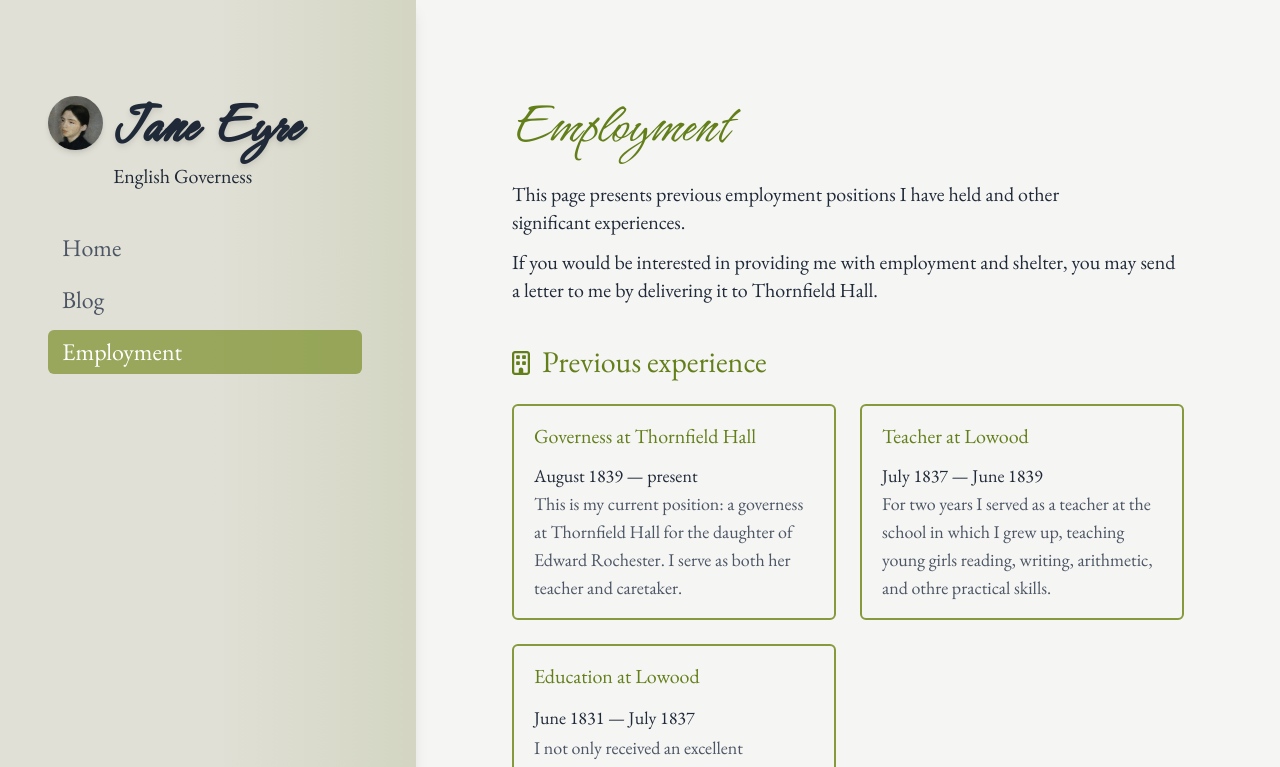
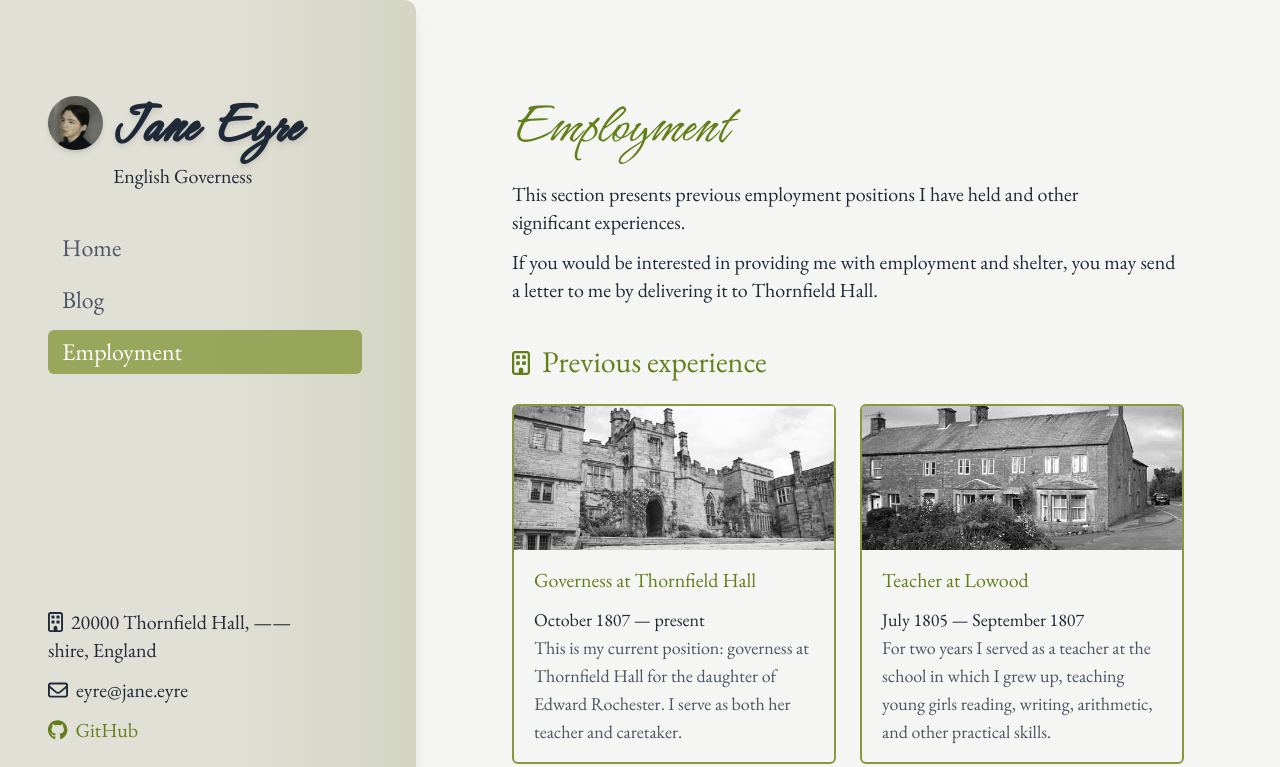
Before and after one commit to jakeo-dev/jane-eyre-website, a Next.js app: page /employment in a window 1280 px wide. Shown: the top 767 px of the page. Built offline with nearby package versions, Linux system fonts and the light colour scheme.

Commit message:
add contact info

```diff
--- a/src/components/Sidebar.tsx
+++ b/src/components/Sidebar.tsx
@@ -2,7 +2,9 @@ import Link from "next/link";
 import Image from "next/image";
 import { useState } from "react";
 import { FontAwesomeIcon } from "@fortawesome/react-fontawesome";
-import { faEllipsis } from "@fortawesome/free-solid-svg-icons";
+import { faBox, faEllipsis } from "@fortawesome/free-solid-svg-icons";
+import { faGithub } from "@fortawesome/free-brands-svg-icons";
+import { faBuilding, faEnvelope } from "@fortawesome/free-regular-svg-icons";
 
 export default function Sidebar(props: {
   currentPage: string;
@@ -28,8 +30,9 @@ export default function Sidebar(props: {
       <div
         className={`${props.font2} ${
           sidebarVisible ? "fadeOut" : "fadeIn"
-        } lg:fadeOut lg:h-full lg:w-[26rem] bg-stone-200 rounded-xl lg:rounded-none shadow-lg lg:bg-gradient-to-r from-hazel-400/10 via-hazel-400/10 to-hazel-500/20 px-8 lg:px-12 py-12 lg:py-24 mt-2 lg:mt-0`}
+        } lg:fadeOut lg:h-full lg:w-[26rem] bg-stone-200 rounded-xl lg:rounded-l-none shadow-lg lg:bg-gradient-to-r from-hazel-400/10 via-hazel-400/10 to-hazel-500/20 px-8 lg:px-12 py-12 lg:py-24 mt-2 lg:mt-0`}
       >
+        <div className="lg:h-full mb-12 lg:mb-0">
           <div className="flex items-start">
             <Image
               src="/jane-eyre.png"
@@ -80,6 +83,26 @@ export default function Sidebar(props: {
             </Link>
           </div>
         </div>
+
+        <div className="lg:-mt-24">
+          <h6 className="text">
+            <FontAwesomeIcon icon={faBuilding} className="mr-2" />
+            20000 Thornfield Hall, ——shire, England
+          </h6>
+          <h6 className="text my-3">
+            <FontAwesomeIcon icon={faEnvelope} className="mr-2" />
+            eyre@jane.eyre
+          </h6>
+          <a
+            href="https://github.com/jakeo-dev/jane-eyre-website"
+            target="_blank"
+            className="text text-hazel-600 hover:underline"
+          >
+            <FontAwesomeIcon icon={faGithub} className="mr-2" />
+            GitHub
+          </a>
+        </div>
+      </div>
     </div>
   );
 }
--- a/src/pages/blog.tsx
+++ b/src/pages/blog.tsx
@@ -51,40 +51,44 @@ export default function Blog() {
           <FontAwesomeIcon icon={faMessage} className="text-2xl mr-3" />
           Posts
         </h2>
+
         <div className="flex flex-col gap-y-6 max-w-[50rem]">
           <div className="rounded-md border-2 border-hazel-500 px-5 py-4">
             <h3 className="text text-2xl text-hazel-600">
-              The Signifiance of A Supportive Upbringing
+              A Reflection of My Time as a Governess
             </h3>
-            <h4 className="text text-lg">February 7th, 1842</h4>
+            <h4 className="text text-lg">March 7th, 1808</h4>
             <h4 className="text text-lg fade-text text-gray-600">
-              It felt like only yesterday when the boy who went by the name of
-              John Reed began to corner me, calling me a dependent, a rat, and
-              every other insult one could imagine...
+              My time as a governess began almost immediately after my work as a
+              teacher at Lowood. Both employment experiences have been both
+              enjoyable for me and useful for my life in work; Adèle is someone
+              who I care about dearly, treating her as my daughter, and teaching
+              her to be independent...
             </h4>
           </div>
 
           <div className="rounded-md border-2 border-hazel-500 px-5 py-4">
             <h3 className="text text-2xl text-hazel-600">
-              A Review of My Time as a Governess
+              The Significance of A Supportive Upbringing
             </h3>
-            <h4 className="text text-lg">December 2nd, 1841</h4>
+            <h4 className="text text-lg">May 2nd, 1807</h4>
             <h4 className="text text-lg fade-text text-gray-600">
-              My time as a governess began almost immediately after my work as a
-              teacher at Lowood. Both employment experiences have been both
-              enjoyable for myself and useful for my life in work...
+              It felt like only yesterday when the boy who went by the name of
+              John Reed began to corner me, calling me a dependent, a rat, and
+              every other insult one could imagine. This event had a profound
+              impact, and it changed the course of my life. I had to learn how
+              to defend myself without the help of others...
             </h4>
           </div>
 
           <div className="rounded-md border-2 border-hazel-500 px-5 py-4">
             <h3 className="text text-2xl text-hazel-600">
-              Excellent Books for Reading
+              A Critique of Jonathan Swift's{" "}
+              <span className="italic">Gulliver's Travels</span>
             </h3>
-            <h4 className="text text-lg">September 23rd, 1838</h4>
+            <h4 className="text text-lg">September 23rd, 1804</h4>
             <h4 className="text text-lg fade-text text-gray-600">
-              {`I would say I have read a significant number of stories in my
-              lifetime, both historical and fantastical. My first choice would
-              be Jonathan Swift's novel, Gulliver's Travels...`}
+              {`I have read a significant number of stories in my lifetime, both historical and fantastical. If I were to choose my most treasured book, it would be Jonathan Swift's novel Gulliver's Travels for the delightful journey on which it takes the reader. Through the...`}
             </h4>
           </div>
         </div>
--- a/src/pages/employment.tsx
+++ b/src/pages/employment.tsx
@@ -44,8 +44,8 @@ export default function Employment() {
           Employment
         </h1>
         <p className="text">
-          This page presents previous employment positions I have held and other
-          significant experiences.
+          This section presents previous employment positions I have held and
+          other significant experiences.
         </p>
         <p className="text">
           If you would be interested in providing me with employment and
@@ -56,32 +56,49 @@ export default function Employment() {
           <FontAwesomeIcon icon={faBuilding} className="text-2xl mr-3" />
           Previous experience
         </h2>
+
         <div className="grid lg:grid-cols-2 gap-6 max-w-[50rem]">
-          <div className="rounded-md border-2 border-hazel-500 px-5 py-4">
+          <div className="rounded-md border-2 border-hazel-500">
+            <div className="w-full flex items-center align-middle  ">
+              <img
+                src="/thornfield-hall.jpg"
+                className="mx-auto w-full h-36 object-center object-cover grayscale rounded-t-sm"
+              ></img>
+            </div>
+            <div className="px-5 py-4">
               <h3 className="text text-hazel-600">
                 Governess at Thornfield Hall
               </h3>
-            <h4 className="text-lg">August 1839 — present</h4>
+              <h4 className="text-lg">October 1807 — present</h4>
               <h4 className="text-lg text-gray-600">
-              This is my current position: a governess at Thornfield Hall for
-              the daughter of Edward Rochester. I serve as both her teacher and
-              caretaker.
+                This is my current position: governess at Thornfield Hall for
+                the daughter of Edward Rochester. I serve as both her teacher
+                and caretaker.
               </h4>
             </div>
+          </div>
 
-          <div className="rounded-md border-2 border-hazel-500 px-5 py-4">
+          <div className="rounded-md border-2 border-hazel-500">
+            <div className="w-full flex items-center align-middle  ">
+              <img
+                src="/lowood-school.jpg"
+                className="mx-auto w-full h-36 object-center object-cover grayscale rounded-t-sm"
+              ></img>
+            </div>
+            <div className="px-5 py-4">
               <h3 className="text text-hazel-600">Teacher at Lowood</h3>
-            <h4 className="text-lg">July 1837 — June 1839</h4>
+              <h4 className="text-lg">July 1805 — September 1807</h4>
               <h4 className="text-lg text-gray-600">
-              For two years I served as a teacher at the school in which I grew
-              up, teaching young girls reading, writing, arithmetic, and othre
-              practical skills.
+                For two years I served as a teacher at the school in which I
+                grew up, teaching young girls reading, writing, arithmetic, and
+                other practical skills.
               </h4>
+            </div>
           </div>
 
           <div className="rounded-md border-2 border-hazel-500 px-5 py-4">
             <h3 className="text text-hazel-600">Education at Lowood</h3>
-            <h4 className="text-lg leading-8">June 1831 — July 1837</h4>
+            <h4 className="text-lg leading-8">January 1800 — June 1805</h4>
             <h4 className="text-lg text-gray-600">
               I not only received an excellent education from Lowood, but
               additionally had the opportunity to meet many brilliant pupils and
--- a/src/pages/index.tsx
+++ b/src/pages/index.tsx
@@ -60,9 +60,9 @@ export default function Home() {
           daughter of Edward Rochester in England, Adèle Varens.
         </p>
         <p className="text">
-          I hope to present to you, the reader, on this website all about my
-          personality, my past work, and my life experiences, in order for you
-          to gain a good sense of who I am.
+          I hope to present to you on this website all about my personality, my
+          past work, and my life experiences, so that you are able to gain a
+          good sense of who I am.
         </p>
 
         <h2 className="text-3xl text-hazel-600 transition mt-10 mb-6">
--- a/src/styles/globals.css
+++ b/src/styles/globals.css
@@ -64,3 +64,7 @@
   -webkit-mask-image: linear-gradient(to bottom, black 50%, transparent 100%);
   mask-image: linear-gradient(to bottom, black 50%, transparent 100%);
 }
+
+.grayscale {
+  filter:grayscale(1);
+}
```
Also changed, not shown: public/lowood-school.jpg (added), public/thornfield-hall.jpg (added). Lines whose indentation alone changed are shown as unchanged.
